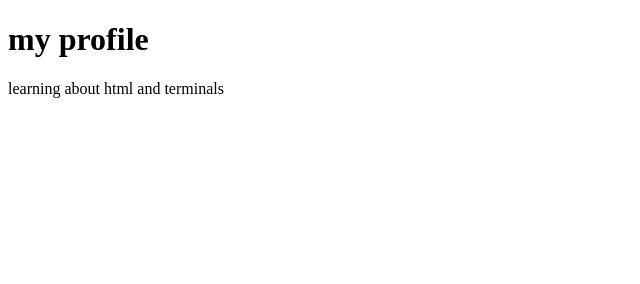
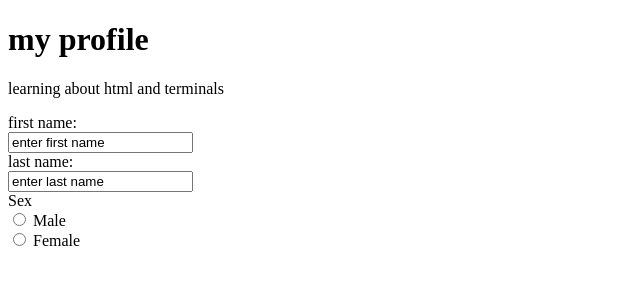
Before and after one commit to Sallyik719/git-demo, a plain HTML site: page about.html in a window 1280 px wide. Shown: the whole page, without its empty margins (0-640 px from the left). Drawn offline with Linux system fonts and the light colour scheme.

Commit message:
added a form tag

```diff
--- a/about.html
+++ b/about.html
@@ -9,5 +9,17 @@
   <h1>my profile</h1>
   <p>learning about html and terminals </p>
 
+  <form action="">
+    first name: <br>
+    <input type="text" value="enter first name">
+    <br>
+    last name: <br>
+    <input type="text" value="enter last name">
+    <br>
+    Sex <br>
+    <input type="radio" name="sex" value="Male"> Male <br>
+    <input type="radio" name="sex" value="Female"> Female
+  </form>
+
 </body>
 </html>
```
